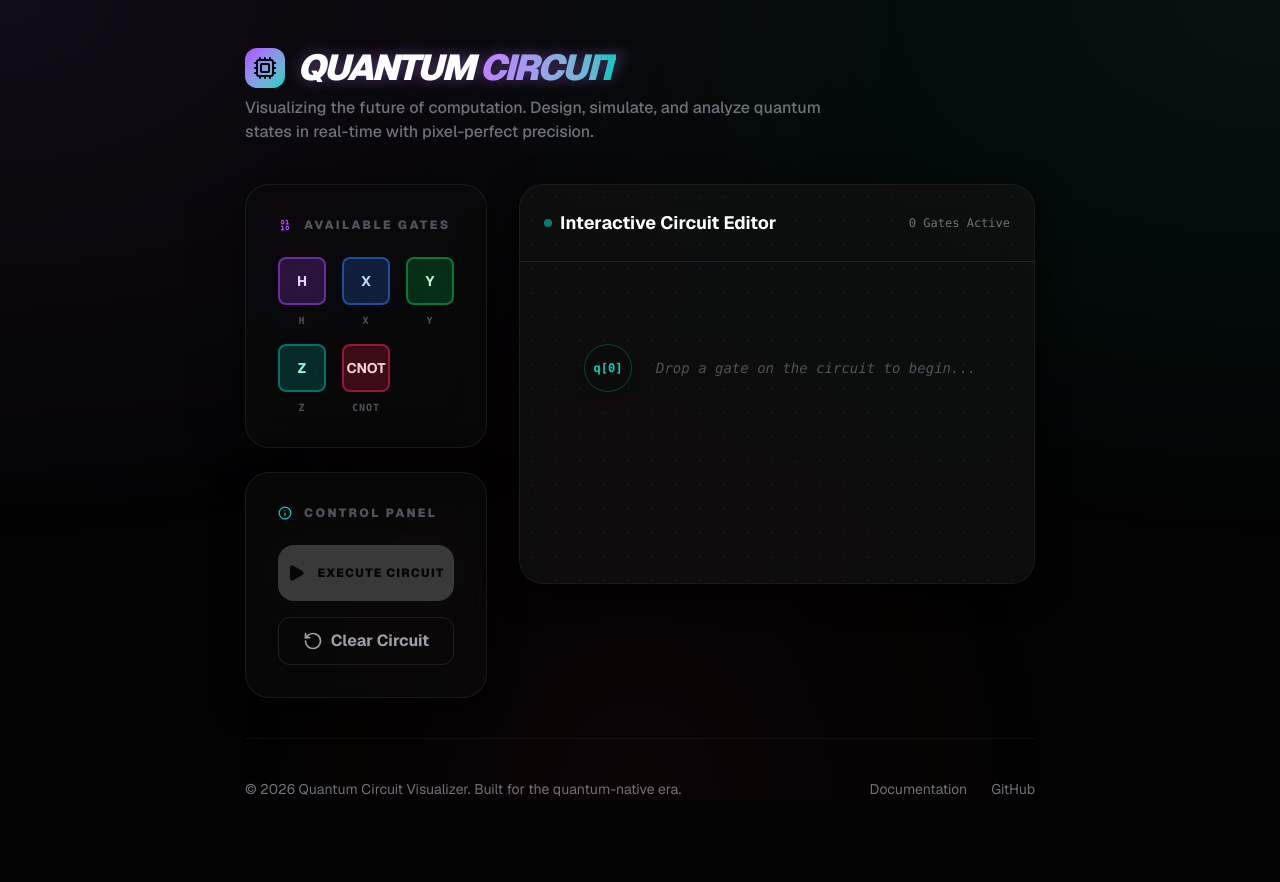
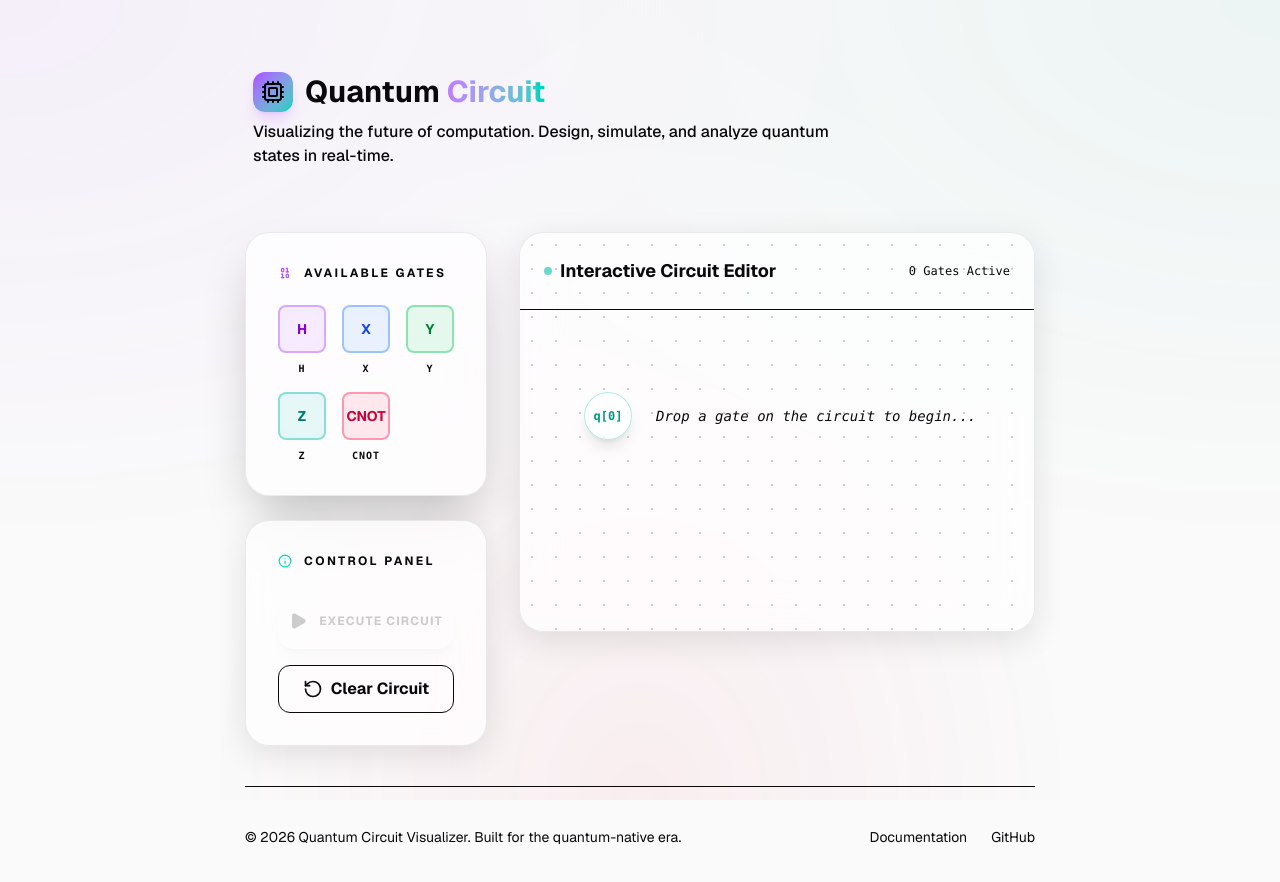
Before and after one commit to Viidhyanshu/Quantum-Circuit-Visualizer, a Next.js app in the folder frontend/: page / in a window 1280 px wide. Shown: the top 882 px of the page. Built offline with nearby package versions, Linux system fonts and the light colour scheme.

Commit message:
feat: simplify to light mode only and remove theme switching logic

```diff
--- a/frontend/src/app/components/CircuitGate.tsx
+++ b/frontend/src/app/components/CircuitGate.tsx
@@ -9,12 +9,13 @@ interface CircuitGateProps {
 }
 
 const gateStyles: Record<string, string> = {
-  H: "bg-purple-500/20 border-purple-500/50 text-purple-200",
-  X: "bg-blue-500/20 border-blue-500/50 text-blue-200",
-  Y: "bg-green-500/20 border-green-500/50 text-green-200",
-  Z: "bg-teal-500/20 border-teal-500/50 text-teal-200",
-  CNOT: "bg-rose-500/20 border-rose-500/50 text-rose-200",
+  H: "bg-purple-500/10 border-purple-500/40 text-purple-700",
+  X: "bg-blue-500/10 border-blue-500/40 text-blue-700",
+  Y: "bg-green-500/10 border-green-500/40 text-green-700",
+  Z: "bg-teal-500/10 border-teal-500/40 text-teal-700",
+  CNOT: "bg-rose-500/10 border-rose-500/40 text-rose-700",
 };
+
 
 export default function CircuitGate({ type, onRemove, isDraggable }: CircuitGateProps) {
   return (
@@ -24,7 +25,7 @@ export default function CircuitGate({ type, onRemove, isDraggable }: CircuitGate
       animate={{ scale: 1, opacity: 1 }}
       exit={{ scale: 0.8, opacity: 0 }}
       whileHover={{ scale: 1.05, y: -2 }}
-      className={`relative group w-12 h-12 flex items-center justify-center border-2 rounded-lg font-bold text-sm backdrop-blur-md cursor-pointer transition-all ${gateStyles[type] || "bg-gray-500/20 border-gray-500/50"}`}
+      className={`relative group w-12 h-12 flex items-center justify-center border-2 rounded-lg font-bold text-sm backdrop-blur-md cursor-pointer transition-all ${gateStyles[type] || "bg-muted/10 border-muted/50 text-muted"}`}
     >
       {type}
 
@@ -40,7 +41,7 @@ export default function CircuitGate({ type, onRemove, isDraggable }: CircuitGate
         </button>
       )}
 
-      <div className="absolute inset-0 rounded-lg opacity-0 group-hover:opacity-100 transition-opacity bg-white/5 pointer-events-none" />
+      <div className="absolute inset-0 rounded-lg opacity-0 group-hover:opacity-100 transition-opacity bg-foreground/5 pointer-events-none" />
     </motion.div>
   );
 }
--- /dev/null
+++ b/frontend/src/app/components/Navbar.tsx
@@ -0,0 +1,28 @@
+"use client";
+
+import { motion } from "framer-motion";
+import { Cpu } from "lucide-react";
+
+export default function Navbar() {
+  return (
+    <header className="flex flex-col md:flex-row items-center justify-between gap-6 py-6 px-2">
+      <div className="flex flex-col gap-2">
+        <motion.div
+            initial={{ y: -20, opacity: 0 }}
+            animate={{ y: 0, opacity: 1 }}
+            className="flex items-center gap-3"
+        >
+          <div className="w-10 h-10 bg-gradient-to-br from-purple-500 to-teal-400 rounded-xl flex items-center justify-center shadow-lg shadow-purple-500/20">
+            <Cpu className="text-black" size={24} />
+          </div>
+          <h1 className="text-3xl font-bold text-foreground">
+            Quantum <span className="text-transparent bg-clip-text bg-gradient-to-r from-purple-400 to-teal-400">Circuit</span>
+          </h1>
+        </motion.div>
+        <p className="text-muted font-medium max-w-xl text-sm md:text-base">
+          Visualizing the future of computation. Design, simulate, and analyze quantum states in real-time.
+        </p>
+      </div>
+    </header>
+  );
+}
--- a/frontend/src/app/globals.css
+++ b/frontend/src/app/globals.css
@@ -8,13 +8,15 @@
 }
 
 :root {
-  --background: #030303;
-  --foreground: #ffffff;
-  --primary: #c084fc;
-  --secondary: #2dd4bf;
-  --accent: #f43f5e;
-  --card: rgba(10, 10, 10, 0.7);
-  --border: rgba(255, 255, 255, 0.08);
+  --background: #fafafa;
+  --foreground: #09090b;
+  --primary: #9333ea;
+  --secondary: #0d9488;
+  --accent: #e11d48;
+  --card: rgba(255, 255, 255, 0.7);
+  --border: rgba(0, 0, 0, 0.08);
+  --muted: #3f3f46;
+  --ring: #9333ea;
 }
 
 body {
@@ -25,7 +27,7 @@ body {
   position: relative;
 }
 
-/* Mesh Gradient Background */
+/* Mesh Gradient Background (Optimized for Light Mode) */
 body::before {
   content: "";
   position: fixed;
@@ -35,10 +37,10 @@ body::before {
   height: 100vh;
   z-index: -1;
   background:
-    radial-gradient(at 0% 0%, rgba(192, 132, 252, 0.1) 0px, transparent 50%),
-    radial-gradient(at 100% 0%, rgba(45, 212, 191, 0.1) 0px, transparent 50%),
-    radial-gradient(at 50% 100%, rgba(244, 63, 94, 0.05) 0px, transparent 50%);
-  opacity: 0.8;
+    radial-gradient(at 0% 0%, var(--primary) 0px, transparent 50%),
+    radial-gradient(at 100% 0%, var(--secondary) 0px, transparent 50%),
+    radial-gradient(at 50% 100%, var(--accent) 0px, transparent 50%);
+  opacity: 0.05;
 }
 
 @layer components {
@@ -47,11 +49,7 @@ body::before {
     backdrop-filter: blur(20px) saturate(180%);
     border: 1px solid var(--border);
     border-radius: 1.5rem;
-    box-shadow: 0 8px 32px 0 rgba(0, 0, 0, 0.8);
-  }
-
-  .glow-text {
-    text-shadow: 0 0 15px rgba(192, 132, 252, 0.4);
+    box-shadow: 0 8px 32px 0 rgba(0, 0, 0, 0.1);
   }
 
   .glow-border {
@@ -76,7 +74,7 @@ body::before {
 
 .circuit-line {
   height: 2px;
-  background: rgba(255, 255, 255, 0.05);
+  background: var(--border);
   position: relative;
 }
 
@@ -87,8 +85,9 @@ body::before {
   left: 0;
   width: 100%;
   height: 100%;
-  background: linear-gradient(90deg, transparent, rgba(192, 132, 252, 0.3), transparent);
+  background: linear-gradient(90deg, transparent, var(--primary), transparent);
   animation: sweep 4s infinite linear;
+  opacity: 0.15;
 }
 
 @keyframes sweep {
@@ -101,12 +100,13 @@ body::before {
   width: 8px;
 }
 ::-webkit-scrollbar-track {
-  background: #050505;
+  background: var(--background);
 }
 ::-webkit-scrollbar-thumb {
-  background: #222;
+  background: var(--muted);
   border-radius: 10px;
+  opacity: 0.3;
 }
 ::-webkit-scrollbar-thumb:hover {
-  background: #333;
+  background: var(--primary);
 }
--- a/frontend/src/app/layout.tsx
+++ b/frontend/src/app/layout.tsx
@@ -13,8 +13,8 @@ const geistMono = Geist_Mono({
 });
 
 export const metadata: Metadata = {
-  title: "Create Next App",
-  description: "Generated by create next app",
+  title: "Quantum Circuit Visualizer",
+  description: "Visualizing the future of computation.",
 };
 
 export default function RootLayout({
@@ -27,7 +27,9 @@ export default function RootLayout({
       lang="en"
       className={`${geistSans.variable} ${geistMono.variable} h-full antialiased`}
     >
-      <body className="min-h-full flex flex-col">{children}</body>
+      <body className="min-h-full flex flex-col">
+        {children}
+      </body>
     </html>
   );
 }
--- a/frontend/src/app/page.tsx
+++ b/frontend/src/app/page.tsx
@@ -4,6 +4,7 @@ import { motion, AnimatePresence } from "framer-motion";
 import { Plus, Play, Trash2, Cpu, BarChart3, Binary, RotateCcw, Info } from "lucide-react";
 import CircuitGate from "./components/CircuitGate";
 import ResultChart from "./components/ResultChart";
+import Navbar from "./components/Navbar";
 
 export default function Home() {
   const [gates, setGates] = useState<string[]>([]);
@@ -38,7 +39,7 @@ export default function Home() {
       });
 
       const data = await res.json();
-      setResult(data.probabilities || data); // Adjust based on actual backend response structure
+      setResult(data.probabilities || data);
     } catch (error) {
       console.error("Failed to run circuit:", error);
     } finally {
@@ -50,31 +51,14 @@ export default function Home() {
 
   return (
     <main className="min-h-screen p-8 lg:p-12 max-w-7xl mx-auto flex flex-col gap-10">
-      {/* Header */}
-      <header className="flex flex-col gap-2">
-        <motion.div
-            initial={{ y: -20, opacity: 0 }}
-            animate={{ y: 0, opacity: 1 }}
-            className="flex items-center gap-3"
-        >
-          <div className="w-10 h-10 bg-gradient-to-br from-purple-500 to-teal-400 rounded-xl flex items-center justify-center">
-            <Cpu className="text-black" size={24} />
-          </div>
-          <h1 className="text-4xl font-black italic tracking-tighter text-white uppercase glow-text">
-            Quantum <span className="text-transparent bg-clip-text bg-gradient-to-r from-purple-400 to-teal-400">Circuit</span>
-          </h1>
-        </motion.div>
-        <p className="text-zinc-500 font-medium max-w-xl">
-          Visualizing the future of computation. Design, simulate, and analyze quantum states in real-time with pixel-perfect precision.
-        </p>
-      </header>
+      <Navbar />
 
       {/* Editor Section */}
       <section className="grid lg:grid-cols-3 gap-8 relative z-10">
         {/* Sidebar: Gate Selector */}
         <div className="lg:col-span-1 flex flex-col gap-6">
-          <div className="glass p-8 flex flex-col gap-6 shadow-[0_0_50px_rgba(0,0,0,0.5)]">
-            <h2 className="text-xs font-black uppercase tracking-[0.2em] text-zinc-600 flex items-center gap-3">
+          <div className="glass p-8 flex flex-col gap-6 shadow-2xl">
+            <h2 className="text-xs font-bold uppercase tracking-[0.2em] text-muted flex items-center gap-3">
               <Binary size={14} className="text-purple-500" /> Available Gates
             </h2>
             <div className="grid grid-cols-3 gap-4">
@@ -85,28 +69,28 @@ export default function Home() {
                   className="flex flex-col items-center gap-2 group"
                 >
                   <CircuitGate type={gate} />
-                  <span className="text-[10px] text-zinc-600 font-black font-mono group-hover:text-purple-400 transition-colors uppercase tracking-widest">{gate}</span>
+                  <span className="text-[10px] text-muted font-bold font-mono group-hover:text-purple-400 transition-colors uppercase tracking-widest">{gate}</span>
                 </button>
               ))}
             </div>
           </div>
 
           <div className="glass p-8 flex flex-col gap-6">
-            <h2 className="text-xs font-black uppercase tracking-[0.2em] text-zinc-600 flex items-center gap-3">
+            <h2 className="text-xs font-bold uppercase tracking-[0.2em] text-muted flex items-center gap-3">
                <Info size={14} className="text-teal-400" /> Control Panel
             </h2>
             <div className="flex flex-col gap-4">
               <button
                 onClick={runCircuit}
                 disabled={gates.length === 0 || loading}
-                className="w-full h-14 bg-white text-black font-black uppercase tracking-widest text-xs rounded-2xl flex items-center justify-center gap-3 hover:bg-neutral-200 transition-all active:scale-95 disabled:opacity-20 disabled:cursor-not-allowed group shadow-[0_0_30px_rgba(255,255,255,0.1)] hover:shadow-[0_0_40px_rgba(255,255,255,0.2)]"
+                className="w-full h-14 bg-foreground text-background font-bold uppercase tracking-widest text-xs rounded-2xl flex items-center justify-center gap-3 hover:opacity-90 transition-all active:scale-95 disabled:opacity-20 disabled:cursor-not-allowed group shadow-lg"
               >
-                {loading ? <div className="w-5 h-5 border-2 border-black border-t-transparent rounded-full animate-spin" /> : <Play size={18} fill="currentColor" />}
+                {loading ? <div className="w-5 h-5 border-2 border-background border-t-transparent rounded-full animate-spin" /> : <Play size={18} fill="currentColor" />}
                 Execute Circuit
               </button>
               <button
                 onClick={clearCircuit}
-                className="w-full h-12 border border-white/10 hover:bg-white/5 text-zinc-400 hover:text-white font-bold rounded-xl flex items-center justify-center gap-2 transition-all"
+                className="w-full h-12 border border-border hover:bg-foreground/5 text-muted hover:text-foreground font-bold rounded-xl flex items-center justify-center gap-2 transition-all"
               >
                 <RotateCcw size={20} /> Clear Circuit
               </button>
@@ -117,14 +101,14 @@ export default function Home() {
         {/* Board: Circuit Editor */}
         <div className="lg:col-span-2 flex flex-col gap-6">
           <div className="glass min-h-[400px] relative overflow-hidden flex flex-col">
-            <div className="absolute inset-0 bg-white/[0.02] bg-[radial-gradient(#ffffff0a_1px,transparent_1px)] [background-size:24px_24px] pointer-events-none" />
+            <div className="absolute inset-0 bg-foreground/[0.02] bg-[radial-gradient(var(--foreground)_1px,transparent_1px)] [background-size:24px_24px] pointer-events-none opacity-20" />
 
-            <div className="p-6 border-b border-white/10 flex items-center justify-between relative z-10">
-               <h2 className="text-lg font-bold flex items-center gap-2">
-                 <div className="w-2 h-2 rounded-full bg-teal-400 quantum-pulse" />
+            <div className="p-6 border-b border-border flex items-center justify-between relative z-10">
+               <h2 className="text-lg font-bold flex items-center gap-2 text-foreground">
+                 <div className="w-2 h-2 rounded-full bg-teal-500 quantum-pulse" />
                  Interactive Circuit Editor
                </h2>
-               <div className="text-xs font-mono text-zinc-500">
+               <div className="text-xs font-mono text-muted">
                  {gates.length} Gates Active
                </div>
             </div>
@@ -132,8 +116,8 @@ export default function Home() {
             <div className="flex-1 p-10 flex flex-col gap-12 overflow-x-auto relative z-10">
               <div className="relative flex items-center min-w-max gap-6 py-10">
                  {/* Qubit line background */}
-                 <div className="absolute left-0 right-0 h-px bg-white/20 circuit-line top-1/2 -translate-y-1/2" />
-                 <div className="w-12 h-12 glass shadow-lg flex items-center justify-center text-xs font-mono font-bold text-teal-400 border-teal-500/30 relative z-20">
+                 <div className="absolute left-0 right-0 h-px bg-border circuit-line top-1/2 -translate-y-1/2" />
+                 <div className="w-12 h-12 glass shadow-lg flex items-center justify-center text-xs font-mono font-bold text-teal-600 border-teal-500/30 relative z-20">
                    q[0]
                  </div>
 
@@ -143,7 +127,7 @@ export default function Home() {
                        <motion.div
                         initial={{ opacity: 0 }}
                         animate={{ opacity: 1 }}
-                        className="text-zinc-600 font-mono italic text-sm py-4"
+                        className="text-muted font-mono italic text-sm py-4"
                        >
                          Drop a gate on the circuit to begin...
                        </motion.div>
@@ -151,7 +135,7 @@ export default function Home() {
                        gates.map((gate, i) => (
                          <div key={i} className="flex items-center gap-3">
                            <CircuitGate type={gate} onRemove={() => removeGate(i)} />
-                           {i < gates.length - 1 && <div className="w-6 h-px bg-white/10" />}
+                           {i < gates.length - 1 && <div className="w-6 h-px bg-border" />}
                          </div>
                        ))
                      )}
@@ -160,7 +144,7 @@ export default function Home() {
 
                  {gates.length > 0 && (
                    <div className="w-12 h-6 flex items-center justify-center">
-                     <div className="w-full h-px border-t border-dashed border-white/20" />
+                     <div className="w-full h-px border-t border-dashed border-border" />
                    </div>
                  )}
               </div>
@@ -184,11 +168,11 @@ export default function Home() {
       </section>
 
       {/* Footer */}
-      <footer className="mt-auto py-10 border-t border-white/5 flex flex-col md:flex-row items-center justify-between text-zinc-500 text-sm">
+      <footer className="mt-auto py-10 border-t border-border flex flex-col md:flex-row items-center justify-between text-muted text-sm">
         <p>&copy; 2026 Quantum Circuit Visualizer. Built for the quantum-native era.</p>
         <div className="flex items-center gap-6">
-          <a href="#" className="hover:text-white transition-colors">Documentation</a>
-          <a href="#" className="hover:text-white transition-colors">GitHub</a>
+          <a href="#" className="hover:text-foreground transition-colors">Documentation</a>
+          <a href="#" className="hover:text-foreground transition-colors">GitHub</a>
         </div>
       </footer>
     </main>
```
Also changed, not shown: frontend/src/app/components/ResultChart.tsx (+7 -7 lines).
